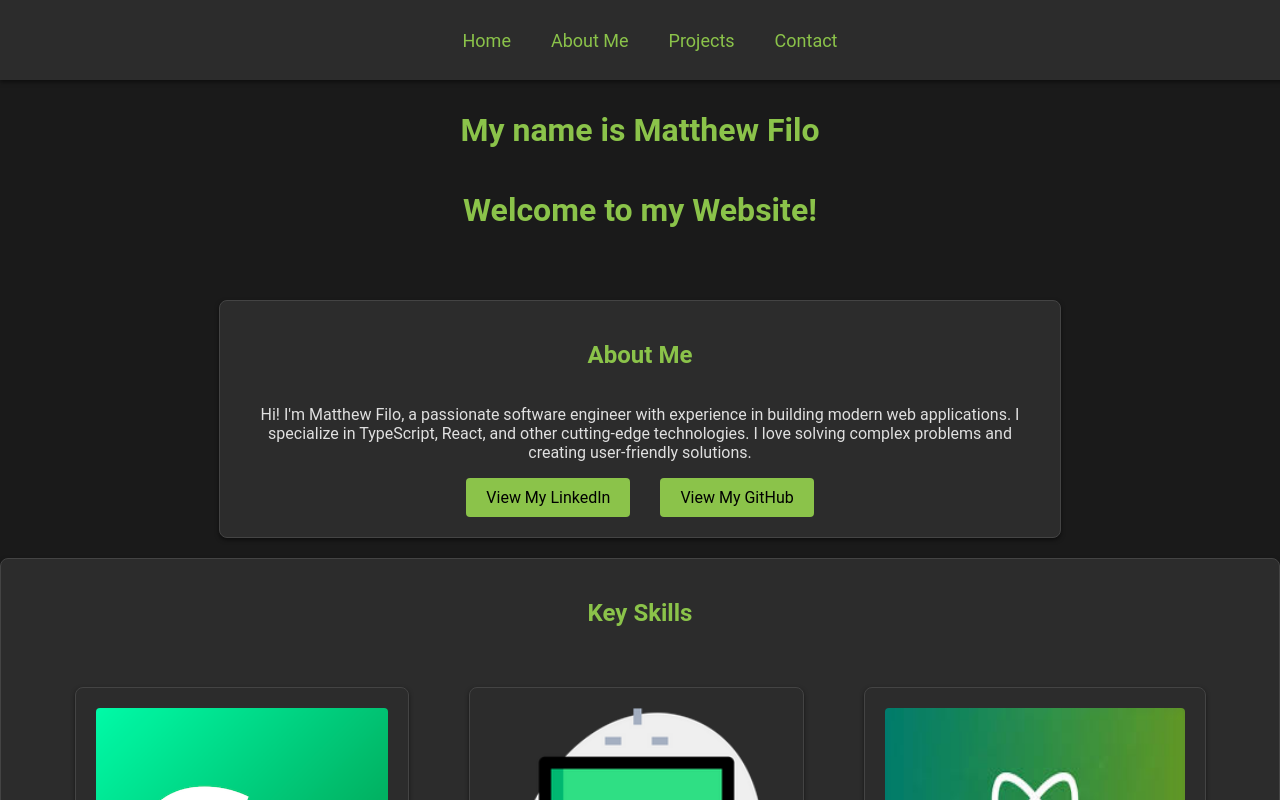
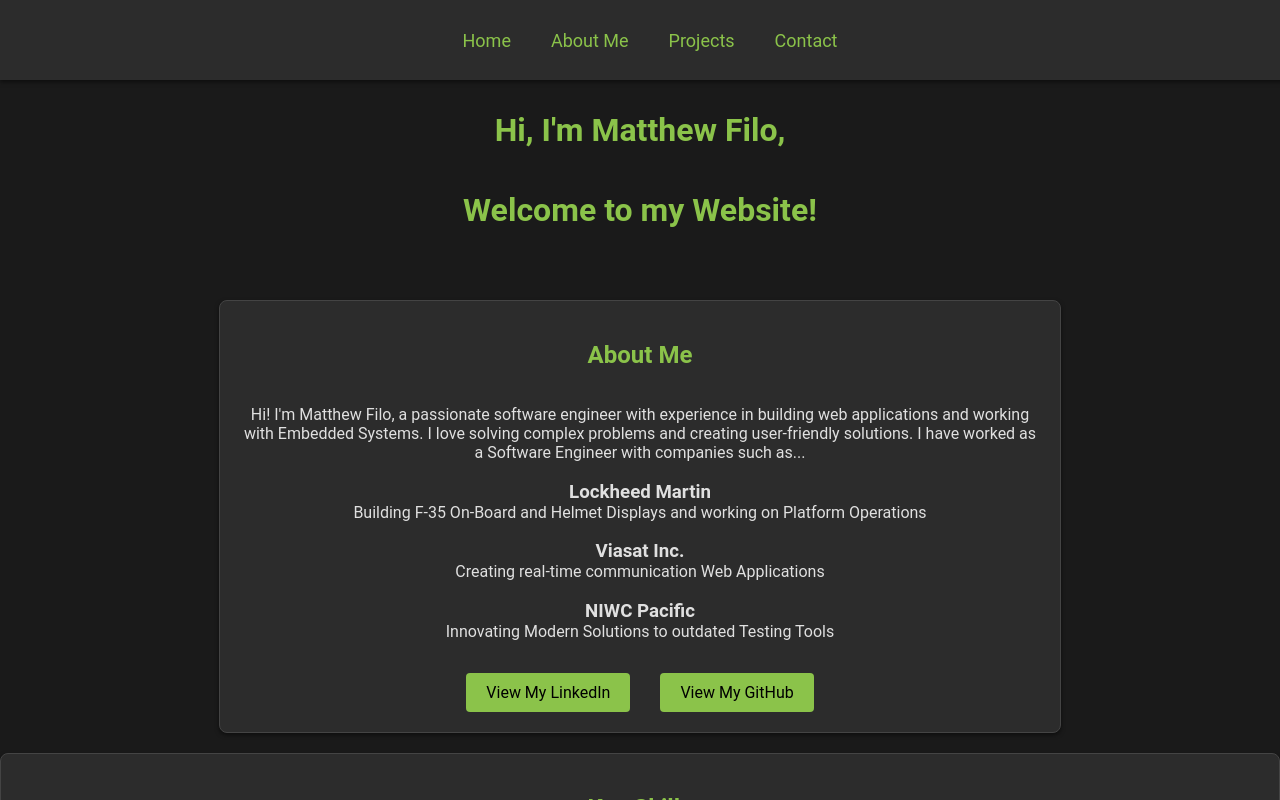
Before and after one commit to MatthewFilo/typescript, a React (Create React App) app: page /about in a window 1280 px wide. Shown: the top 800 px of the page. Built offline with nearby package versions, Linux system fonts and the light colour scheme.

Commit message:
Updated home page with image and fine tuning

```diff
--- a/src/components/taskbar/About.tsx
+++ b/src/components/taskbar/About.tsx
@@ -14,9 +14,13 @@
         <h2>About Me</h2>
         <p>
           Hi! I'm Matthew Filo, a passionate software engineer with experience in
-          building modern web applications. I specialize in TypeScript, React, and
-          other cutting-edge technologies. I love solving complex problems and
-          creating user-friendly solutions.
+          building web applications and working with Embedded Systems.
+          I love solving complex problems and creating user-friendly solutions.
+          I have worked as a Software Engineer with companies
+          such as...
+          <p> <h3>Lockheed Martin</h3> Building F-35 On-Board and Helmet Displays and working on Platform Operations </p>
+          <p> <h3>Viasat Inc.</h3> Creating real-time communication Web Applications </p>
+          <p> <h3>NIWC Pacific</h3> Innovating Modern Solutions to outdated Testing Tools </p>
         </p>
         <div style={{ display: 'flex', gap: '30px' }}>
           <button onClick={() => window.open('https://www.linkedin.com/in/matthew-filo-a2b971187/', '_blank')} className="about-button">
--- a/src/components/taskbar/Contact.tsx
+++ b/src/components/taskbar/Contact.tsx
@@ -14,7 +14,7 @@
     <section id="projects" className="App-section">
       <div className="Contact">
         <h2>Contact</h2>
-        <p>If you would like to get in touch, please click the button below to email me.</p>
+        <p>If you would like to get in touch, please click the button below to email me or feel free to connect with me on LinkedIn!</p>
         <button onClick={handleEmailClick} className="contact-button">Email Me</button>
         <button onClick={handleLinkedInClick} className="contact-button">LinkedIn</button>
       </div>
--- a/src/components/taskbar/Home.tsx
+++ b/src/components/taskbar/Home.tsx
@@ -1,8 +1,11 @@
 import React from 'react';
+import Logo from '../../images/home_page/matthew_filo_face.png'
 
 function Home() {
   return (
-    <div></div>
+    <div>
+      <img src={Logo} alt="Matthew Filo" className="home-logo" />
+    </div>
   );
 }
 
--- a/src/components/taskbar/Website_Intro.tsx
+++ b/src/components/taskbar/Website_Intro.tsx
@@ -6,14 +6,14 @@
 
   useEffect(() => {
     if (currentStep < 2) {
-      const timer = setTimeout(() => setCurrentStep(currentStep + 1), 1000); // Adjust the delay as needed
+      const timer = setTimeout(() => setCurrentStep(currentStep + 1), 1700); // Adjust the delay as needed
       return () => clearTimeout(timer);
     }
   }, [currentStep]);
 
   return (
     <header className="WebsiteIntro">
-      {currentStep >= 0 && <h1 className="fade-in">My name is Matthew Filo</h1>}
+      {currentStep >= 0 && <h1 className="fade-in">Hi, I'm Matthew Filo,</h1>}
       {currentStep >= 1 && <h1 className="fade-in">Welcome to my Website!</h1>}
     </header>
   );
```
Also changed, not shown: src/images/home_page/matthew_filo_face.png (added).
